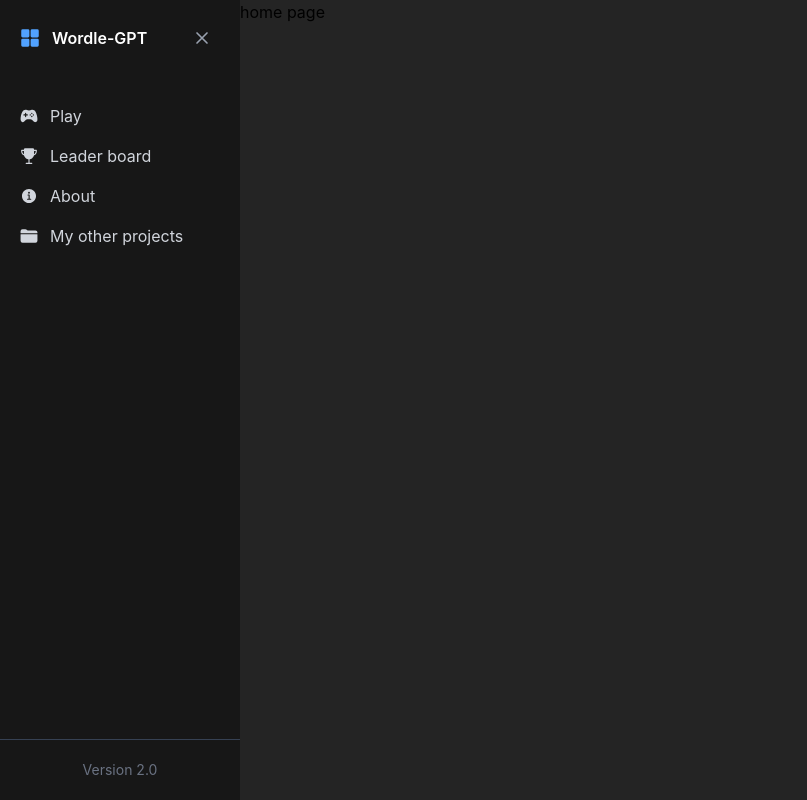
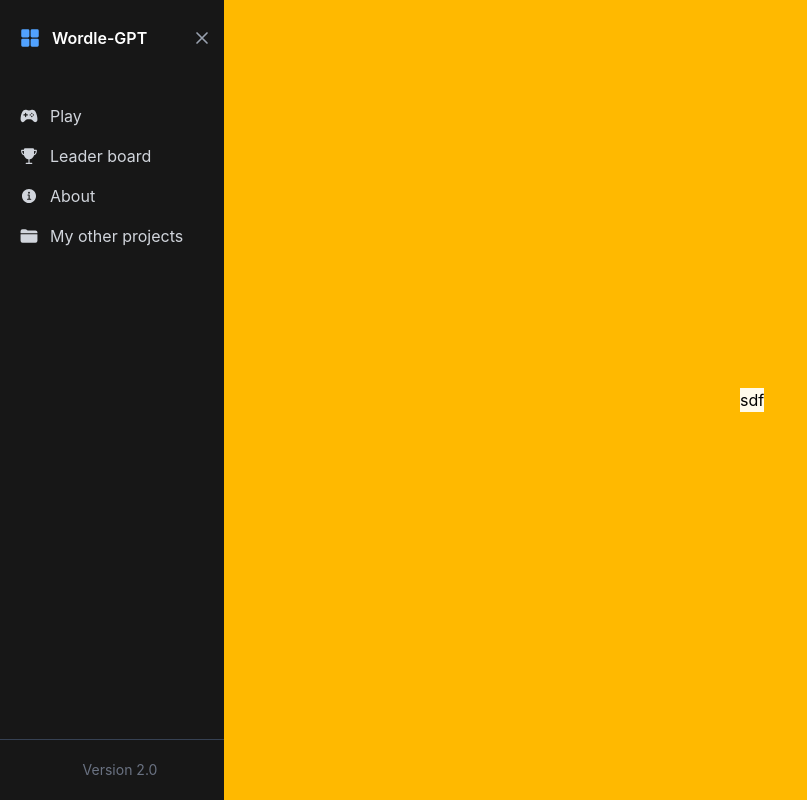
Before and after one commit to kikoDevv/Wordle-GPT, a Next.js app: page / in a window 1280 px wide. Shown: the whole page, without its empty margins (0-807 px from the left). Built offline with nearby package versions, Linux system fonts and the light colour scheme.

Commit message:
added smooth transition effect to sidebar when open&closing

```diff
--- a/src/UI/sidebar/Sidebar.tsx
+++ b/src/UI/sidebar/Sidebar.tsx
@@ -9,10 +9,10 @@ export default function Sidebar() {
     <>
       {/*--------- condition ----------*/}
       <div
-        className={`bg-neutral-900 h-dvh flex flex-col transition-all duration-500 ease-in-out ${
-          isOpen ? "w-60 translate-x-0" : "w-0 -translate-x-full"
+        className={`bg-neutral-900 h-dvh flex flex-col transition-all duration-500 ease-in-out shadow-1xl shadow-black/50 ${
+          isOpen ? "translate-x-0 w-68" : "w-0 -translate-x-full"
         } overflow-hidden`}>
-        <div className="w-60 h-full flex flex-col">
+        <div className={`w-60 h-full flex flex-col${!isOpen ? " hidden" : ""}`}>
           {/*--------- slider head ----------*/}
           <div className="flex items-center p-5 select-none">
             <IoGrid className="mr-3 text-xl text-blue-400" />
@@ -63,8 +63,8 @@ export default function Sidebar() {
       {/*--------- sidebar button in home ----------*/}
       <button
         onClick={() => setIsOpen(true)}
-        className={`fixed top-4 left-4 z-50 transition-all duration-500 ease-in-out ${
-          isOpen ? "opacity-0 scale-10" : "opacity-100 hover:cursor-pointer scale-150"
+        className={`fixed top-4 left-4 z-50 ${
+          isOpen ? "opacity-0 scale-10 transition-all duration-200 ease-in-out" : "opacity-100 hover:cursor-pointer scale-150 transition-all duration-900 ease-in-out"
         }`}>
         <svg width="24" height="24" viewBox="0 0 24 24" fill="none" stroke="white" xmlns="http://www.w3.org/2000/svg">
           <path
--- a/src/app/page.tsx
+++ b/src/app/page.tsx
@@ -1,3 +1,7 @@
 export default function Home() {
-  return <div>home page</div>;
+  return <div className="flex w-full items-center justify-center bg-amber-400">
+		<div className="bg-amber-50 h-fit">
+			sdf
+		</div>
+	</div>;
 }
```
